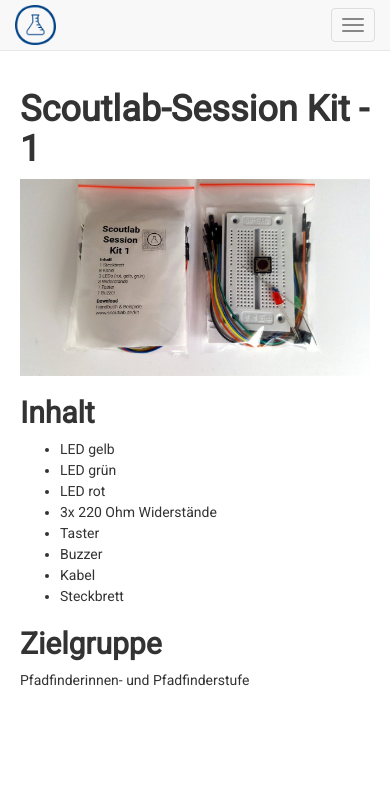
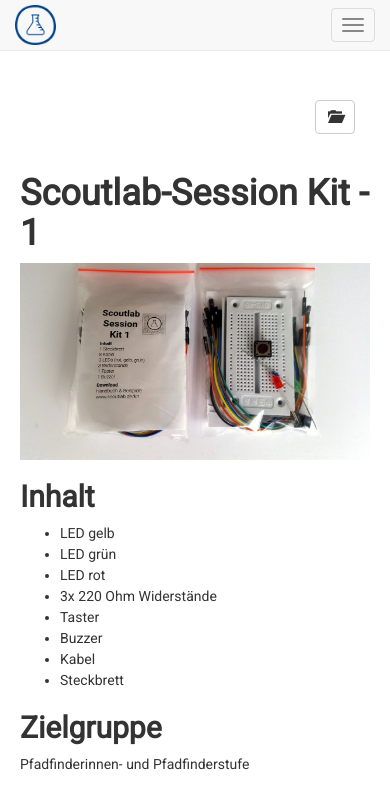
Before and after one commit to vcp-scoutlab/vcp-scoutlab.github.io, a Jekyll site: the page built from scoutlab-session-kit-1/index.md, in a window 390 px wide. Shown: the top 809 px of the page. Built offline with Jekyll 4.4.1, drawn with Linux system fonts in a browser that asks for light colours.

Commit message:
Added responsive sitenav alternative

```diff
--- a/_includes/sitenav.html
+++ b/_includes/sitenav.html
@@ -1,3 +1,30 @@
+<div class="visible-xs-block row">
+  <div class="col-xs-1 col-xs-offset-10 vcp-index">
+    <div class="dropdown pull-right">
+      <button class="btn btn-default dropdown-toggle" type="button" id="dropdownMenu1" data-toggle="dropdown" aria-haspopup="true" aria-expanded="true">
+        <span class="glyphicon glyphicon-folder-open"></span>
+      </button>
+      <ul class="dropdown-menu" aria-labelledby="dropdownMenu1">
+        {% for p in site.pages | sort: 'name' %}
+        {% if p.dir == page.dir %}
+        {% if p.section_start %}
+          <li role="separator" class="divider"></li>
+        {% endif %}
+          {% if p.nav != false %}
+          <li>
+            <a href="{{p.url}}" {% if p.url==page.url %}class="active"  {% endif %}>
+              {{ p.title }}
+            </a>
+          </li>
+          {% endif %}
+        {% endif %}
+        {% endfor %}
+
+      </ul>
+    </div>
+  </div>
+</div>
+
 <div class="col-sm-3 col-md-2 sidebar">
   <ul class="nav nav-sidebar">
     {% for p in site.pages | sort: 'name' %}
@@ -7,7 +34,9 @@
         <ul class="nav nav-sidebar">
       {% endif %}
       {% if p.nav != false %}
-        <li><a href="{{p.url}}"{% if p.url==page.url %}class="active" {% endif %}>{{ p.title }}</a>
+        <li>
+          <a href="{{p.url}}"{% if p.url==page.url %}class="active" {% endif %}>{{ p.title }}</a>
+        </li>
       {% endif %}
     {% endif %}
     {% endfor %}
--- a/css/custom.css
+++ b/css/custom.css
@@ -128,3 +128,7 @@
   height: 40px;
   width: auto;
 }
+
+.vcp-index {
+  margin-top: 50px;
+}
```
